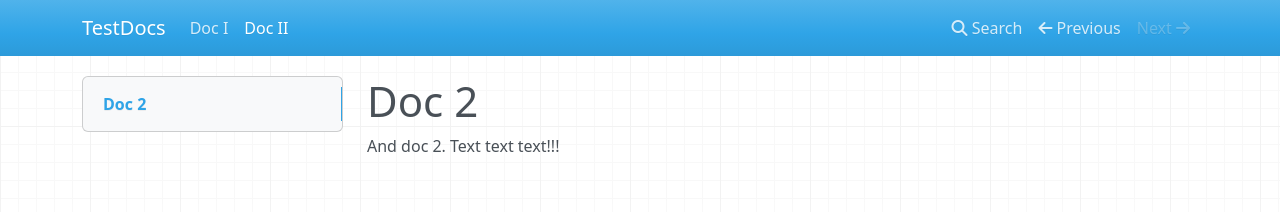
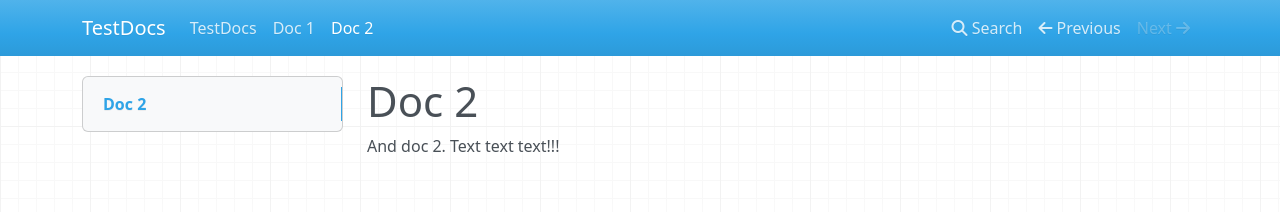
Before and after one commit to dbg0/TestDocs, an MkDocs documentation site: the page built from docs/Doc2.md, in a window 1280 px wide. Shown: the top 212 px of the page. Built offline with MkDocs 1.6.1, drawn with Linux system fonts in a browser that asks for light colours; nearby versions of some CDN libraries; old or Windows-style settings are respelled for this version of MkDocs; part of the change alters nothing that is shown.

```diff
--- a/mkdocs.yml
+++ b/mkdocs.yml
@@ -1,4 +1 @@
 site_name: TestDocs
-pages:
-- Doc I: Doc1.md
-- Doc II: Doc2.md
```
